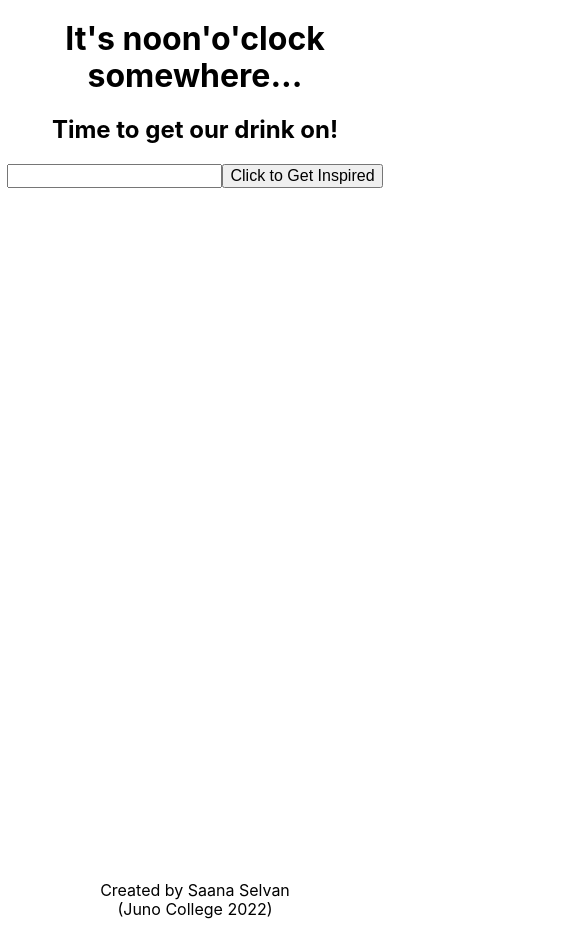
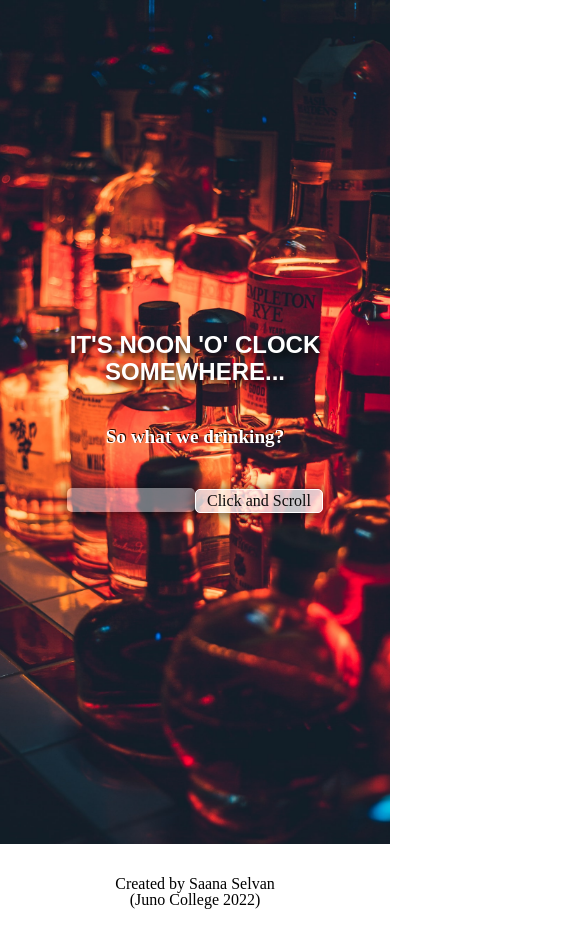
Before and after one commit to HamsaanaS/SaanaSelvanProject3, a React (Create React App) app: page / in a window 390 px wide. Shown: the whole page, 585 px wide, since content can reach past the window. Built offline with nearby package versions, Linux system fonts and the light colour scheme.

Commit message:
styling done... for now

```diff
--- a/src/App.css
+++ b/src/App.css
@@ -10,20 +10,241 @@ html { -moz-box-sizing: border-box; -webkit-box-sizing: border-box; box-sizing:
 
 /* APP STYLES START HERE */
 
+@import url('https://fonts.googleapis.com/css2?family=Anton&family=Archivo+Black&family=Quattrocento&display=swap');
+
+
+/* APP STYLING BEGINS */
 .App {
-  text-align: center;
+  font-size: 125%;
   max-width: 100vw;
-  margin: 0 auto;
+  margin: 0;
   padding: 0;
 }
 
 .wrapper {
   max-width: 1250px;
-  width: 85%;
+  width: 80%;
   margin: 0 auto;
   padding: 0;
 }
 
+
+/* HEADER STARTS HERE */
 header {
   height: 100vh;
+  width: 100vw;
+  background: url(./assets/header1.jpg);
+  background-repeat: no-repeat;
+  background-position: center;
+  background-size: cover;
+  background-attachment: fixed;
+  display: flex;
+  flex-direction: column;
+  justify-content: center;
+  align-items: center;
 }
+
+.headerContainer {
+  color: #FFFFFF;
+  display: flex;
+  flex-direction: column;
+  align-items: flex-start;
+}
+
+h1, h3, h4 {
+  font-family: 'Archivo Black', sans-serif;
+  margin: 0;
+}
+
+h2, button, p, li {
+  font-family: 'Quattrocento', serif;
+  margin: 0.5rem 0;
+}
+
+h1{
+  font-size: 3rem;
+  margin-bottom: 2rem;
+  text-shadow: 3px 4px 6px #0a0a0a;
+  text-transform: uppercase;
+}
+
+h2{
+  text-shadow: 1px -1px 0 #290900;
+}
+
+form {
+  width: 50rem;
+  padding: 0;
+  margin-top: 2rem;
+}
+
+input {
+  width: 25rem;
+  height: 3.5rem;
+  margin: 0 auto;
+  color: #333;
+  background: rgba(255,255,255,0.4);
+  box-shadow: 0 2px 10px 2px rgba(0,0,0,0.5);
+  border-radius: 5px;
+  border: none;
+  outline: none;
+}
+
+button {
+  color: #0a0a0a;
+  width: 10rem;
+  height: 3.4rem;
+  margin: 0 1rem;
+  background: rgba(255, 255, 255,0.75);
+  box-shadow: 0 2px 10px 2px rgba(0,0,0,0.5);
+  border:solid 1px white;
+  border-radius: 5px;
+}
+
+input:hover, input:focus, button:hover, button:focus {
+  background: rgba(255, 255, 255,0.8);
+  box-shadow: 0 6px 10px 6px rgba(0,0,0,0.8);
+} /* HEADER ENDS HERE */
+
+
+/* MAIN STARTS HERE */
+main {
+  display: flex;
+  justify-content: center;
+  align-items: space-around;
+}
+
+.drinkContainer {
+  background: #FFFFFF;
+  box-shadow: rgba(0, 0, 0, 0.25) 0px 54px 55px, rgba(0, 0, 0, 0.12) 0px -12px 30px, rgba(0, 0, 0, 0.12) 0px 4px 6px, rgba(0, 0, 0, 0.17) 0px 12px 13px, rgba(0, 0, 0, 0.09) 0px -3px 5px;
+  border-radius: 0.3rem;
+  width: 90%;
+  margin: 2rem;
+  display: flex;
+  justify-content: space-evenly;
+  align-items: center;
+}
+
+.imgContainer {
+  width: 37.5%;
+  height: 90%;
+  margin: 1.5rem 1rem;
+  border-radius: 0.5rem;
+  display: flex;
+  justify-content: center;
+  align-items: center;
+}
+
+img {
+  width: 100%;
+  box-shadow: rgba(0, 0, 0, 0.25) 0px 54px 55px, rgba(0, 0, 0, 0.12) 0px -12px 30px, rgba(0, 0, 0, 0.12) 0px 4px 6px, rgba(0, 0, 0, 0.17) 0px 12px 13px, rgba(0, 0, 0, 0.09) 0px -3px 5px;
+}
+
+.recipeContainer {
+width: 37.5%;
+margin: 1rem 1.5rem;
+display: flex;
+flex-direction: column;
+justify-content: center;
+align-items: space-evenly;
+color: black;
+margin: 1.25rem;
+}
+
+ul {
+  padding-left: 1rem;
+}
+
+li, p {
+  font-size: 1rem;
+}
+/* MAIN ENDS HERE  */
+
+/* FOOTER STARTS */
+footer{
+  font-size: 16px;
+  text-align: center;
+  padding: 1.5rem 0;
+}
+
+a {
+  text-decoration: none;
+  color: #000;
+}
+
+a:hover, a:focus {
+  color: #333;
+  text-shadow: 1px 1px 1px #0a0a0a;
+}
+/* FOOTER CIRCUMCISED */
+
+
+/* MEDIA QUERIES */
+@media (max-width: 1050px) {
+  h3 {
+    font-size: 1.2rem;
+    letter-spacing: 0.1rem;
+  }
+}
+
+@media (max-width: 950px) {
+
+  .drinkContainer {
+    width: 100%;
+  }
+
+  h3 {
+    margin-bottom: 0.5rem;
+  }
+
+  ul{
+    margin: 0;
+  }
+
+  li {
+    line-height: 0.75rem;
+  }
+
+  p {
+    line-height: 1rem;
+  }
+}
+
+@media (max-width: 730px) {
+  .headerContainer {
+    text-align: center;
+    align-items: center;
+  }
+  h1 {
+    font-size: 1.5rem;
+  }
+
+  h2 {
+    font-size: 1.2rem;
+  }
+
+  input {
+    width: 8rem;
+    height: 1.5rem;
+  }
+  button {
+    font-size: 1rem;
+    width: 8rem;
+    height: 1.5rem;
+    margin: 0 auto;
+  }
+
+  .drinkContainer {
+    flex-direction: column;
+  }
+
+  .imgContainer {
+    width: 90%;
+  }
+
+  .recipeContainer {
+    width: 80%;
+    align-items: center;
+    text-align: center;
+  }
+}
--- a/src/App.js
+++ b/src/App.js
@@ -21,14 +21,18 @@ function App() {
     <div className="App">
 
       <header>
-        <h1>It's noon'o'clock somewhere...</h1>
-        <h2>Time to get our drink on!</h2>
 
-        <form onSubmit={handleSubmit}>
-          <label htmlFor="searchBar"></label>
-          <input onChange={handleChange} type="text" id="searchBar" value={userInput}/>
-          <button type="submit">Click to Get Inspired</button>
-        </form>
+        <div className="headerContainer wrapper">
+          <h1>It's noon 'o' clock somewhere...</h1>
+          <h2>So what we drinking?</h2>
+
+          <form onSubmit={handleSubmit}>
+            <label className="sr-only" htmlFor="searchBar">Enter your ingredient of choice here</label>
+            <input onChange={handleChange} type="text" id="searchBar" value={userInput}/>
+            <button type="submit">Click and Scroll</button>
+          </form>
+        </div>
+
       </header>
 
       <main className="wrapper">
@@ -38,7 +42,7 @@ function App() {
       </main>
 
       <footer>
-        <p>Created by Saana Selvan <br /> <span>(Juno College 2022)</span></p>
+        <p>Created by Saana Selvan <br /> <a href="https://junocollege.com/">(Juno College 2022)</a></p>
       </footer>
 
     </div>
--- a/src/Drinks.js
+++ b/src/Drinks.js
@@ -26,15 +26,14 @@ function Drinks({userInput}) {
 
     return(
         <>
-            <h2>So what we drinking?</h2>
             {drinkResults.map((drinkObj) => {
                 return(
                     <div key={drinkObj.idDrink} className="drinkContainer">
                         <div className="imgContainer">
                             <img src={drinkObj.strDrinkThumb} alt={drinkObj.strDrink}/>
                         </div>
-                        <h3>{drinkObj.strDrink}</h3>
                         <div className="recipeContainer">
+                            <h3>{drinkObj.strDrink}</h3>
                             <AllIngredients drinkObj={drinkObj}/>
                             <p>{drinkObj.strInstructions}</p>
                         </div>
```
Also changed, not shown: src/assets/header1.jpg (added), src/assets/header2.jpg (added).
